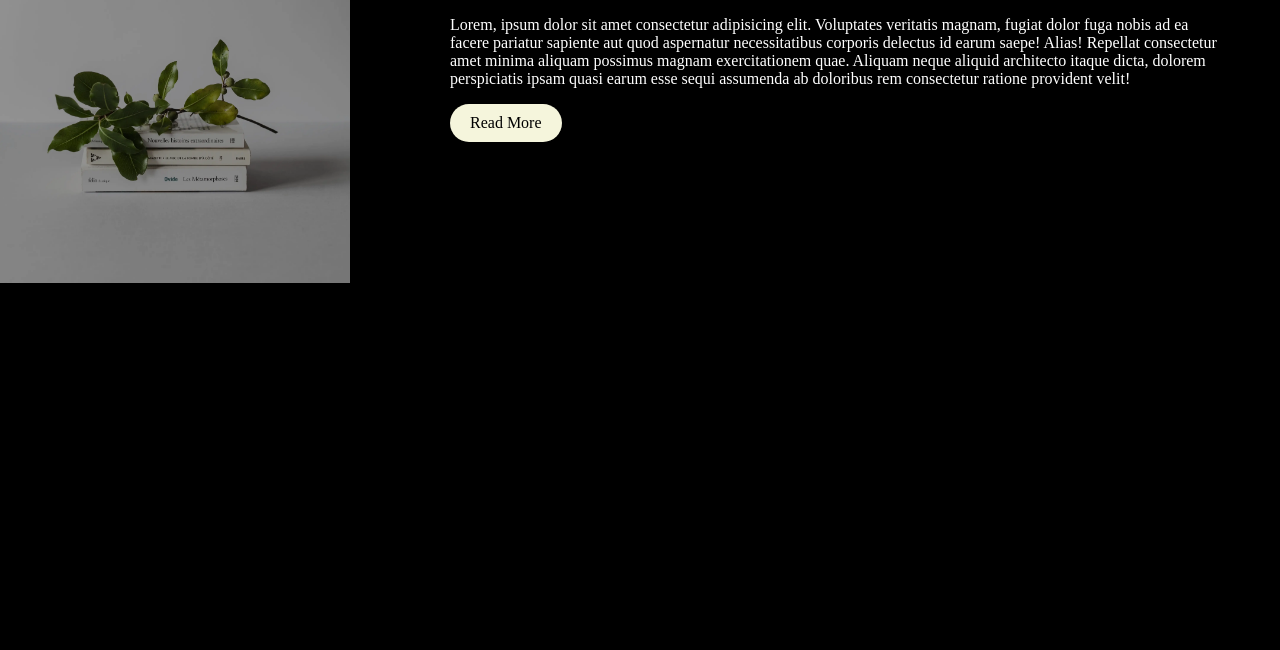
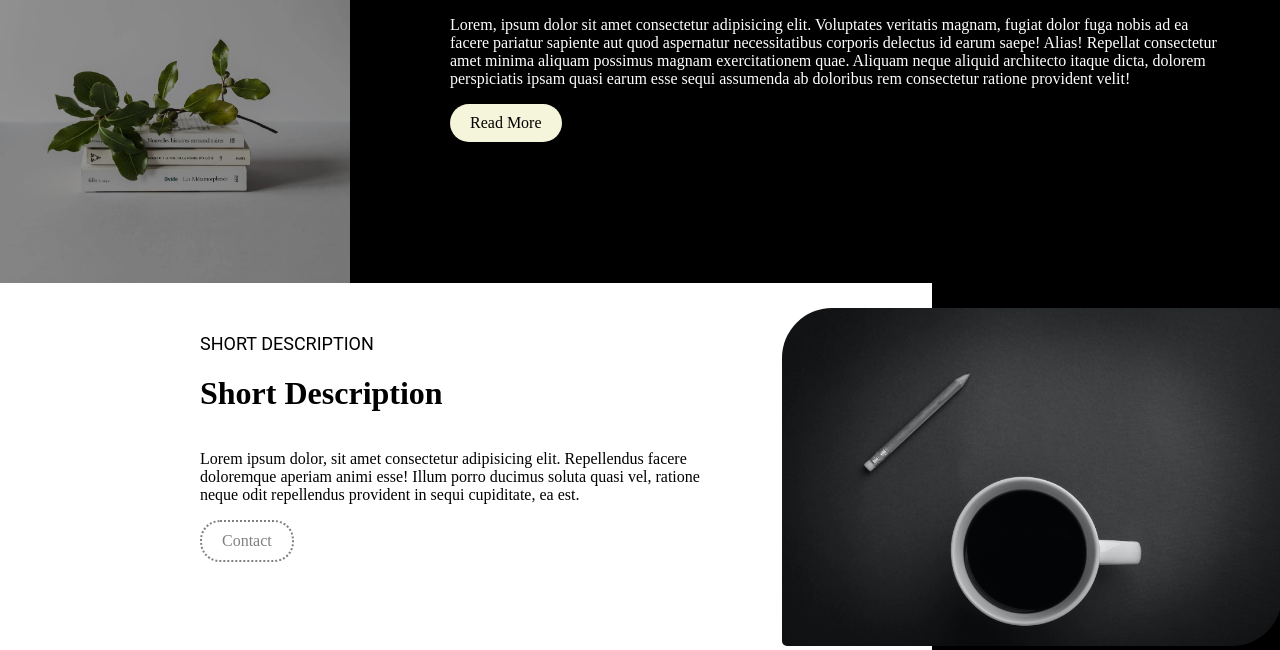
Before and after one commit to LiliMartinez23/my-portfolio-website, a plain HTML site: page index.html in a window 1280 px wide. Shown: the part 351-1001 px from the top of the page. Before the commit the page ends 800 px from the top, so only its background shows below. Drawn offline with Linux system fonts and the light colour scheme.

Commit message:
Updated index and app
Added more content with img.
lm

```diff
--- a/app.css
+++ b/app.css
@@ -53,12 +53,33 @@ a {
     width: 350px;
 }
 
+.img-two {
+    width: 100px;
+    height: auto;
+    margin-top: 25px;
+}
+
+.img-two img {
+    width: 500px;
+    border-radius: 50px 5px;
+}
+
 /* Container */
 .container {
     display: flex;
     flex-direction: row;
     justify-content: start;
     align-items: center;
+}
+
+.con-two {
+    width: 65%;
+    background-color: white;
+    display: flex;
+    flex-direction: row;
+    justify-content: start;
+    align-items: start;
+    padding:  0 50px 0 50px;
 }
 
 
@@ -83,6 +104,14 @@ a {
     font-family: 'Roboto', sans-serif;
 }
 
+.title {
+    color: black;
+}
+
+.sm-title {
+    color: black;
+}
+
 /* Button */
 .button {
     color: black;
@@ -98,6 +127,22 @@ a {
     border: solid 1px beige;
 }
 
+.btn {
+    background-color: white;
+    color: grey;
+    border: dotted 2px grey;
+    /* background-color: black;
+    color: white; */
+}
+
+.btn:hover {
+    /* background-color: white;
+    color: black;
+    border: dotted 3px black; */
+    background-color: grey;
+    color: white;
+}
+
 /* Media */
 @media (max-width: 430px) {
     .container {
--- a/index.html
+++ b/index.html
@@ -40,13 +40,28 @@
                     assumenda ab doloribus rem consectetur ratione provident
                     velit!</p>
             </div>
-            <a class="button">Read More</a>
+            <a class="button" href="#">Read More</a>
+        </div>
+    </div>
+
+    <div class="container con-two">
+        <div class="text-container">
+            <p class="small-title sm-title">SHORT DESCRIPTION</p>
+            <h1 class="title">Short Description</h1>
+            <p>Lorem ipsum dolor, sit amet consectetur adipisicing elit.
+            Repellendus facere doloremque aperiam animi esse! Illum porro
+            ducimus soluta quasi vel, ratione neque odit repellendus
+            provident in sequi cupiditate, ea est.</p>
+            <a class="button btn" href="#">Contact</a>
+        </div>
+
+        <div class="img-two">
+            <img src="img/coffee-2.webp" alt="">
         </div>
     </div>
 
     <footer>
         <div class="footer-container">
-
         </div>
     </footer>
 </body>
```
